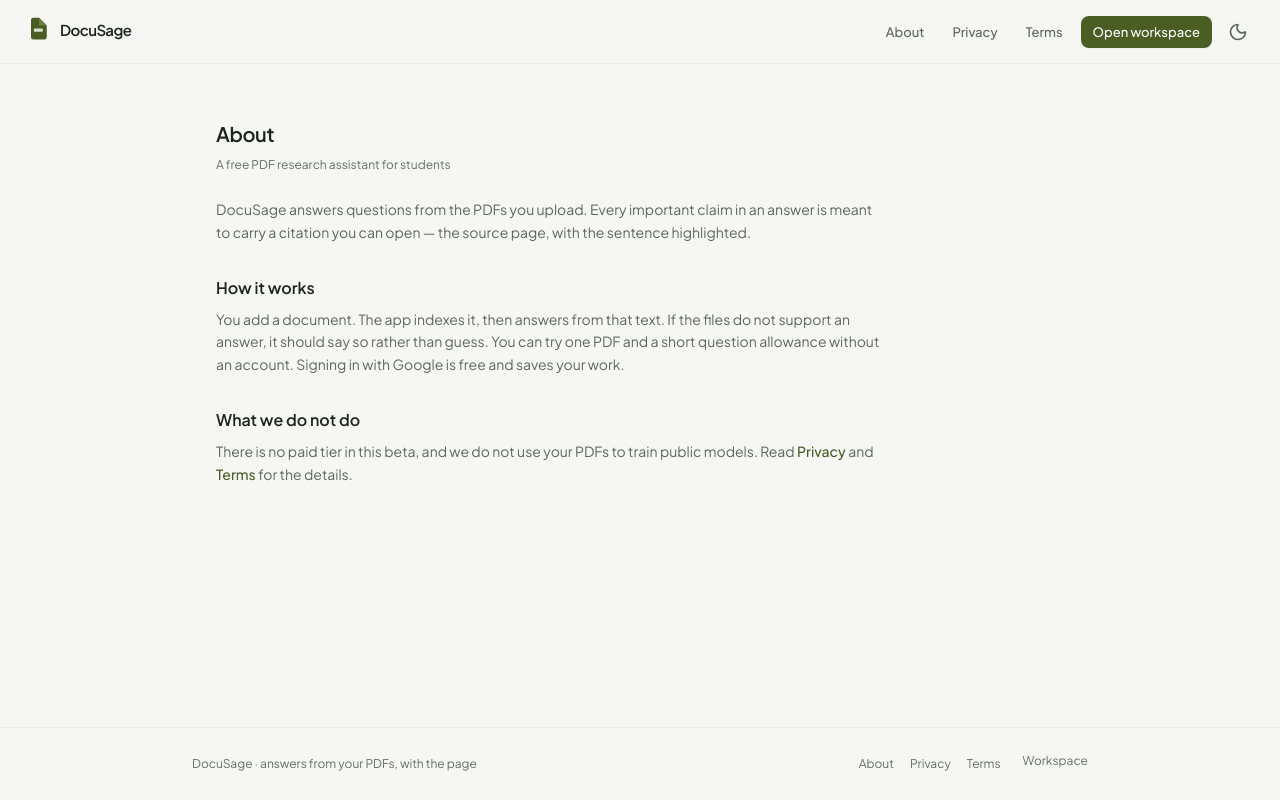
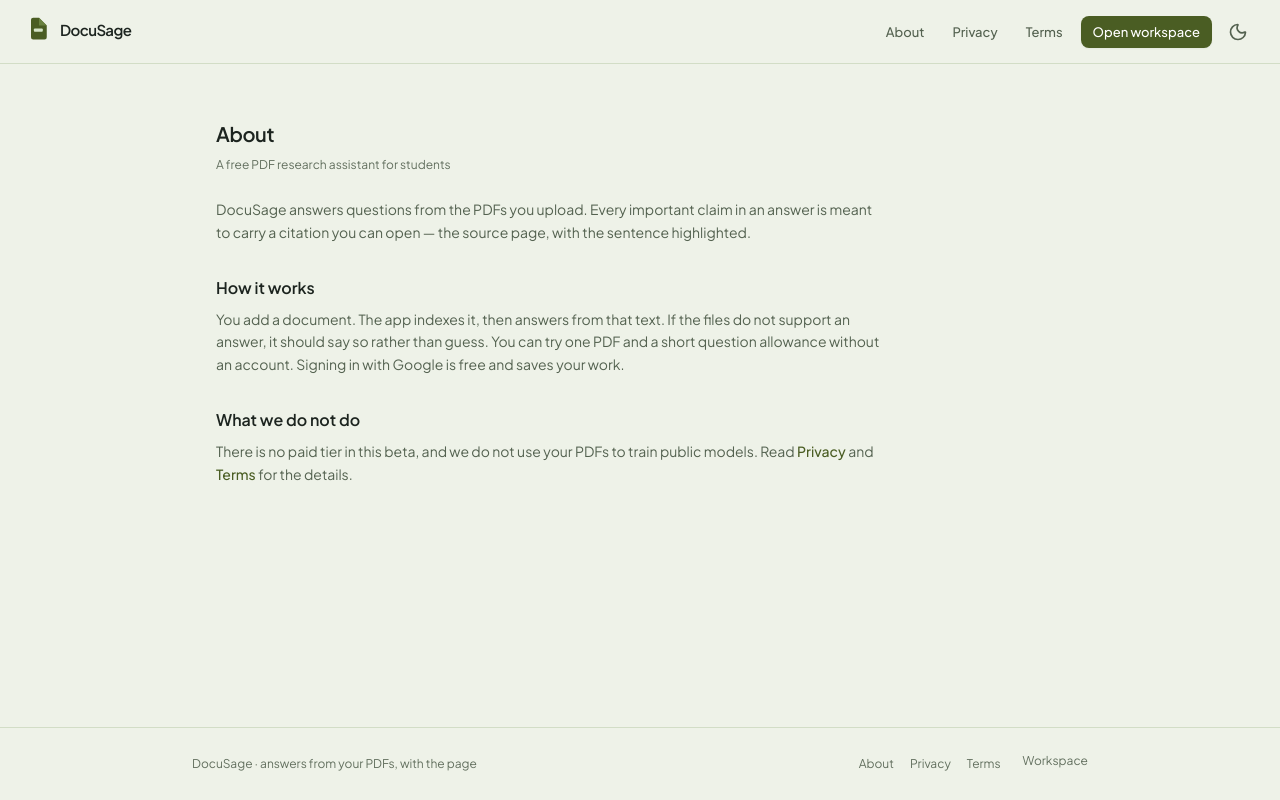
Before and after one commit to AtifSaeed-10/ai-knowledge-assistant, a Next.js app in the folder frontend/: page /about in a window 1280 px wide. Built offline with nearby package versions, Linux system fonts and the light colour scheme.

Commit message:
Give light mode a moss-olive canvas and expand the collapsed sidebar from the DocuSage mark.
The empty sides of chat now scroll with the transcript, and the old expand icon is gone in favor of a quiet olive glow on the logo.

```diff
--- a/frontend/src/app/globals.css
+++ b/frontend/src/app/globals.css
@@ -5,27 +5,28 @@
 @layer base {
   /* The paper palette. Tailwind reads these through rgb(var(--token)). */
   :root {
-    --color-paper: 246 247 244;
+    /* Moss paper: light enough to read as day, never a blank white page. */
+    --color-paper: 238 242 232;
 
-    --color-surface: 255 255 255;
-    --color-surface-muted: 251 251 250;
-    --color-surface-sunken: 241 243 239;
+    --color-surface: 249 251 245;
+    --color-surface-muted: 227 234 218;
+    --color-surface-sunken: 221 230 210;
 
-    --color-line: 235 239 234;
-    --color-line-strong: 220 226 217;
+    --color-line: 210 221 198;
+    --color-line-strong: 190 205 176;
 
     --color-ink: 28 36 31;
     --color-ink-soft: 42 50 46;
-    --color-ink-muted: 91 104 88;
+    --color-ink-muted: 84 98 80;
     --color-ink-subtle: 99 112 95;
-    --color-ink-icon: 124 136 119;
+    --color-ink-icon: 118 132 112;
 
     --color-olive: 74 93 35;
     --color-olive-dark: 62 78 29;
-    --color-olive-soft: 239 241 236;
+    --color-olive-soft: 224 233 212;
 
     --color-sage: 135 171 114;
-    --color-sage-soft: 197 212 184;
+    --color-sage-soft: 186 205 168;
 
     --color-danger: 180 35 24;
     --color-danger-dark: 145 32 24;
@@ -37,12 +38,13 @@
     --color-warn-line: 234 223 192;
 
     --color-scrim: 28 36 31;
+    --canvas-glow: 176 196 150;
 
     --focus-ring: #4a5d23;
-    --scrollbar-thumb: #dce2d9;
-    --scrollbar-thumb-hover: #cbd3c7;
-    --skeleton-base: #eff1ec;
-    --skeleton-shine: #f7f8f5;
+    --scrollbar-thumb: #c5d0b8;
+    --scrollbar-thumb-hover: #aebca0;
+    --skeleton-base: #e4ecda;
+    --skeleton-shine: #f4f7ef;
   }
 
   /* Night palette: the same paper design at low luminance, so contrast
@@ -81,6 +83,7 @@
     --color-warn-line: 74 64 31;
 
     --color-scrim: 5 7 4;
+    --canvas-glow: 0 0 0;
 
     --focus-ring: #9cc186;
     --scrollbar-thumb: #3a4231;
@@ -166,6 +169,37 @@
     background-size: 200% 100%;
     @apply animate-shimmer rounded;
   }
+
+  /* Chat canvas: a quiet olive wash instead of a blank field. */
+  .workspace-canvas {
+    background-color: rgb(var(--color-paper));
+    background-image: radial-gradient(
+      ellipse 90% 42% at 50% -8%,
+      rgb(var(--canvas-glow) / 0.32),
+      transparent 68%
+    );
+  }
+
+  .dark .workspace-canvas {
+    background-image: none;
+  }
+
+  /* Collapsed rail: the mark is quiet until the pointer is near it. */
+  .logo-expand {
+    background: transparent;
+    transition:
+      box-shadow 280ms ease,
+      background-color 280ms ease;
+  }
+
+  .logo-expand:hover,
+  .logo-expand:focus-visible {
+    background: rgb(var(--color-olive) / 0.12);
+    box-shadow:
+      0 0 0 1px rgb(var(--color-sage) / 0.5),
+      0 0 14px rgb(var(--color-sage) / 0.45),
+      0 0 28px rgb(var(--color-olive) / 0.28);
+  }
 }
 
 @layer utilities {
--- a/frontend/src/components/chat/ChatContainer.tsx
+++ b/frontend/src/components/chat/ChatContainer.tsx
@@ -50,9 +50,9 @@
   return (
     <div
       data-tour="chat"
-      className="relative flex min-h-0 flex-1 flex-col overflow-hidden bg-paper"
+      className="relative flex min-h-0 flex-1 flex-col overflow-hidden"
     >
-      <div className="flex min-h-0 flex-1 flex-col bg-paper">
+      <div className="flex min-h-0 flex-1 flex-col">
         {isSwitching ? (
           <TranscriptSkeleton />
         ) : conversationError ? (
@@ -86,7 +86,12 @@
         )}
       </div>
 
-      <div className="shrink-0 bg-paper px-2.5 py-2.5 sm:px-4 sm:py-3">
+      <div className="relative shrink-0">
+        <div
+          aria-hidden
+          className="pointer-events-none absolute inset-x-0 -top-10 h-10 bg-gradient-to-t from-paper to-transparent"
+        />
+        <div className="mx-auto w-full max-w-3xl px-4 pb-3 pt-1 sm:px-6">
           <ScopeBar />
           <ChatInput
             onSend={handleSend}
@@ -95,6 +100,7 @@
             blockedReason={blockedReason}
           />
         </div>
+      </div>
 
       <CitationDrawer />
     </div>
--- a/frontend/src/components/chat/ChatInput.tsx
+++ b/frontend/src/components/chat/ChatInput.tsx
@@ -75,9 +75,9 @@
     <div>
       <div
         className={cn(
-          "flex items-end gap-2 rounded-2xl bg-surface-sunken p-1.5 pl-3.5 transition-colors",
+          "flex items-end gap-2 rounded-2xl bg-surface p-1.5 pl-3.5 shadow-card transition-shadow",
           canSendText
-            ? "focus-within:bg-surface"
+            ? "focus-within:shadow-raised"
             : "opacity-80"
         )}
       >
--- a/frontend/src/components/chat/ModeSwitcher.tsx
+++ b/frontend/src/components/chat/ModeSwitcher.tsx
@@ -69,7 +69,7 @@
             className={cn(
               "rounded-md px-2.5 py-1.5 text-meta font-medium tracking-[-0.01em] transition-colors sm:px-2 sm:py-1",
               isActive
-                ? "bg-paper text-ink"
+                ? "bg-surface text-ink shadow-card"
                 : "text-ink-muted hover:text-ink"
             )}
           >
--- a/frontend/src/components/chat/PdfDock.tsx
+++ b/frontend/src/components/chat/PdfDock.tsx
@@ -125,7 +125,7 @@
         />
       </div>
 
-      <div className="flex min-h-0 min-w-0 flex-1 flex-col overflow-hidden bg-paper">
+      <div className="flex min-h-0 min-w-0 flex-1 flex-col overflow-hidden bg-surface-muted/70">
         <PdfSourcePanel
           document={previewDocument}
           citation={activeCitation}
--- a/frontend/src/components/layout/AppLayout.tsx
+++ b/frontend/src/components/layout/AppLayout.tsx
@@ -8,10 +8,8 @@
 import { Toaster } from "@/components/ui/Toaster";
 import { useAuthStore } from "@/store/useAuthStore";
 import { useChatStore } from "@/store/useChatStore";
-import { usePdfPanelStore } from "@/store/usePdfPanelStore";
 import { useSupabaseSession } from "@/lib/supabase/useSupabaseSession";
 import { useKeyboardInset } from "@/hooks/useKeyboardInset";
-import { cn } from "@/lib/cn";
 
 interface AppLayoutProps {
   children: React.ReactNode;
@@ -22,7 +20,6 @@
   const [tourWantsSidebar, setTourWantsSidebar] = useState(false);
   const initializeConversations = useChatStore((state) => state.initializeConversations);
   const initSession = useAuthStore((state) => state.initSession);
-  const pdfOpen = usePdfPanelStore((state) => state.isOpen);
 
   const closeSidebar = useCallback(() => setIsSidebarOpen(false), []);
 
@@ -63,21 +60,18 @@
   }, [tourWantsSidebar]);
 
   return (
-    <div className="flex h-[100dvh] w-full overflow-hidden bg-paper text-ink pt-[env(safe-area-inset-top)]">
+    <div className="flex h-[100dvh] w-full overflow-hidden bg-surface-muted text-ink pt-[env(safe-area-inset-top)]">
       <Sidebar
         isOpen={isSidebarOpen}
         onClose={closeSidebar}
         forceExpanded={tourWantsSidebar}
       />
 
-      <div className="flex h-full min-w-0 flex-1 flex-col">
+      <div className="workspace-canvas flex h-full min-w-0 flex-1 flex-col">
         <WorkspaceHeader onOpenSidebar={() => setIsSidebarOpen(true)} />
 
         <main
-          className={cn(
-            "mx-auto flex w-full min-h-0 max-w-5xl flex-1 flex-col overflow-hidden px-2 pb-[max(0.75rem,env(safe-area-inset-bottom),var(--keyboard-inset,0px))] pt-1 sm:px-6 sm:pb-5 sm:pt-2",
-            pdfOpen && "lg:mx-0 lg:max-w-none lg:px-4"
-          )}
+          className="flex w-full min-h-0 flex-1 flex-col overflow-hidden pb-[max(0.5rem,env(safe-area-inset-bottom),var(--keyboard-inset,0px))]"
         >
           {children}
         </main>
--- a/frontend/src/components/layout/WorkspaceHeader.tsx
+++ b/frontend/src/components/layout/WorkspaceHeader.tsx
@@ -41,7 +41,7 @@
   };
 
   return (
-    <header className="flex h-14 shrink-0 items-center justify-between gap-2 bg-paper px-2 sm:h-16 sm:gap-3 sm:px-6">
+    <header className="flex h-14 shrink-0 items-center justify-between gap-2 px-3 sm:h-16 sm:gap-3 sm:px-6">
       <div className="flex min-w-0 flex-1 items-center gap-1.5 sm:gap-2.5">
         <button
           type="button"
--- a/frontend/src/components/layout/WorkspaceStage.tsx
+++ b/frontend/src/components/layout/WorkspaceStage.tsx
@@ -7,7 +7,7 @@
 /** Chat on the left, optional document preview on the right. */
 export function WorkspaceStage() {
   return (
-    <div className="flex min-h-0 flex-1 gap-3">
+    <div className="flex min-h-0 flex-1">
       <div className="flex min-h-0 min-w-0 flex-1 flex-col">
         <ChatContainer />
       </div>
```
Also changed, not shown: frontend/src/components/chat/MessageList.tsx (+42 -6 lines), frontend/src/components/layout/Sidebar.tsx (+13 -19 lines). Lines whose indentation alone changed are shown as unchanged.
